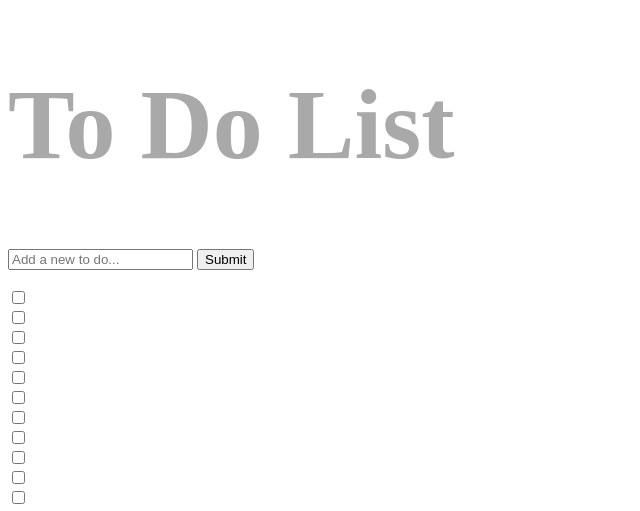
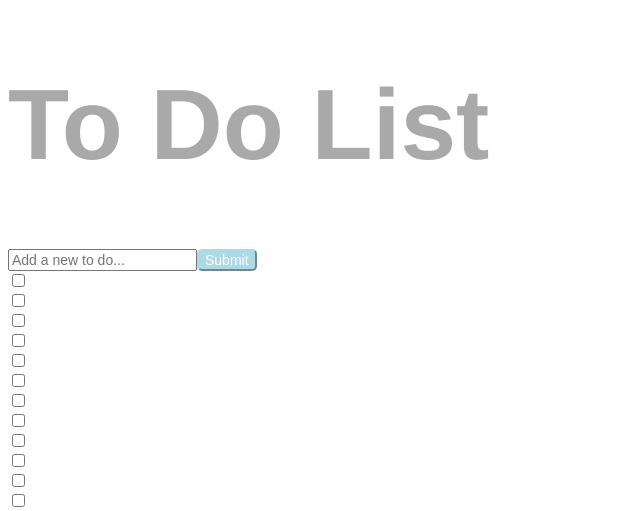
Before and after one commit to maxg203/DRF-Angular-To-Do-List, a Django app: page / in a window 1280 px wide. Shown: the top 511 px of the page, without its empty margins (0-640 px from the left). Run offline with Django 3.2, Linux system fonts and the light colour scheme; data that the repository does not hold is empty; some libraries are stand-ins or nearby versions.

Commit message:
Add basic styling

```diff
--- a/static/css/todo.css
+++ b/static/css/todo.css
@@ -1,5 +1,31 @@
 h1 {
     font-size: 100px;
     color: darkgray;
-    font: helvetica;
+    font-family: helvetica;
 }
+
+form {
+    color: white;
+    display: inline-flex;
+}
+
+form > input {
+    font-size: 14px;
+}
+
+form > button {
+    color: white;
+    border-color: lightblue;
+    background-color: lightblue;
+    font-size: 14px;
+    border-radius: 5px;
+
+}
+
+.done {
+    font-size: 48px;
+    background-color: lightblue;
+    border-radius: 10px;
+    border-color: lightblue;
+    color: white;
+}
--- a/templates/todo/index.html
+++ b/templates/todo/index.html
@@ -20,7 +20,7 @@
         </div>
 
         <p>
-            <button ng-click="remove()">Done</button>
+            <button class="done" ng-click="remove()">Done</button>
         </p>
 
         <script src="https://ajax.googleapis.com/ajax/libs/angularjs/1.6.4/angular.min.js"></script>
```
